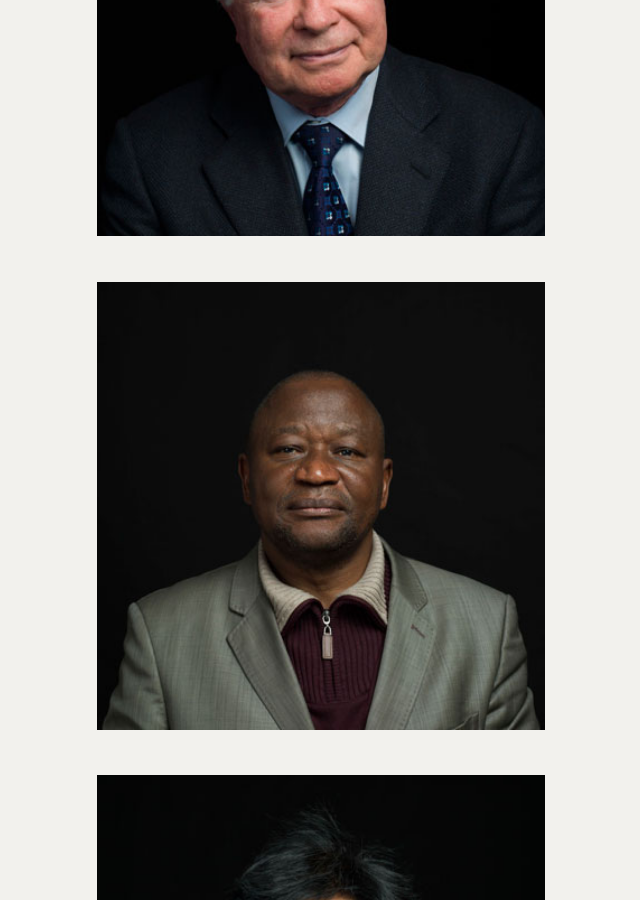
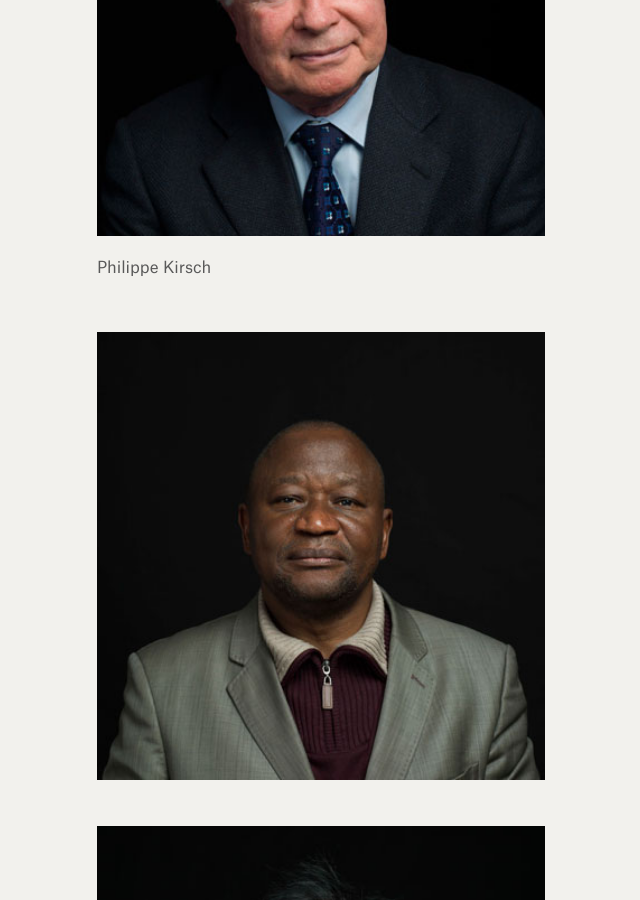
Before and after one commit to weights-and-measures/weights-and-measures.github.io, a Jekyll site: the page built from photographs.html, in a window 1280 px wide and 900 px high, scrolled down 6358 px. Shown: the whole window, without its empty margins (319-959 px from the left). Built offline with Jekyll 4.4.1, drawn with Linux system fonts in a browser that asks for light colours.

Commit message:
Updated D12

```diff
--- a/_photographs/d12.markdown
+++ b/_photographs/d12.markdown
@@ -1,7 +1,9 @@
 ---
-title: d12
+title: Philippe Kirsch
 date: 2016-12-29 17:05:00 Z
 position: 29
 ---
 
 ![phillipe-kirsch_16.jpg](/uploads/phillipe-kirsch_16.jpg)
+
+Philippe Kirsch
```
